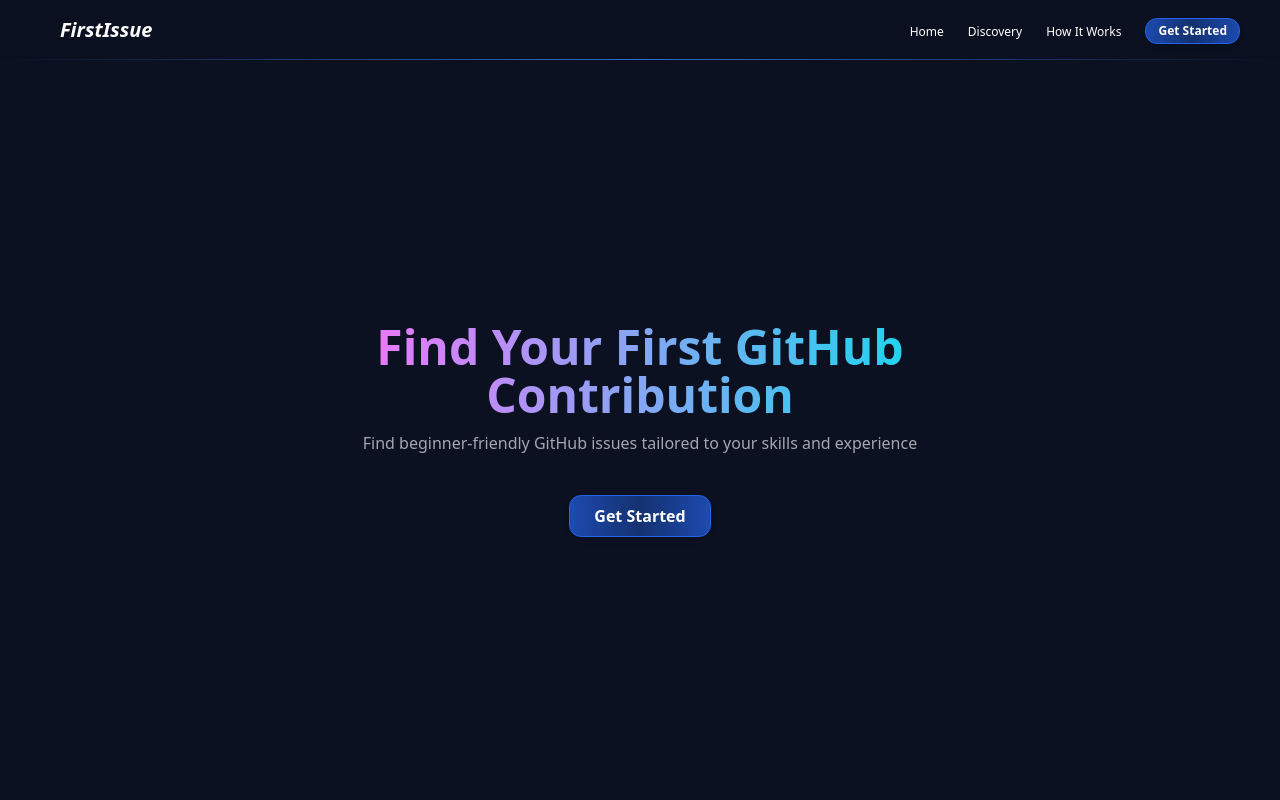
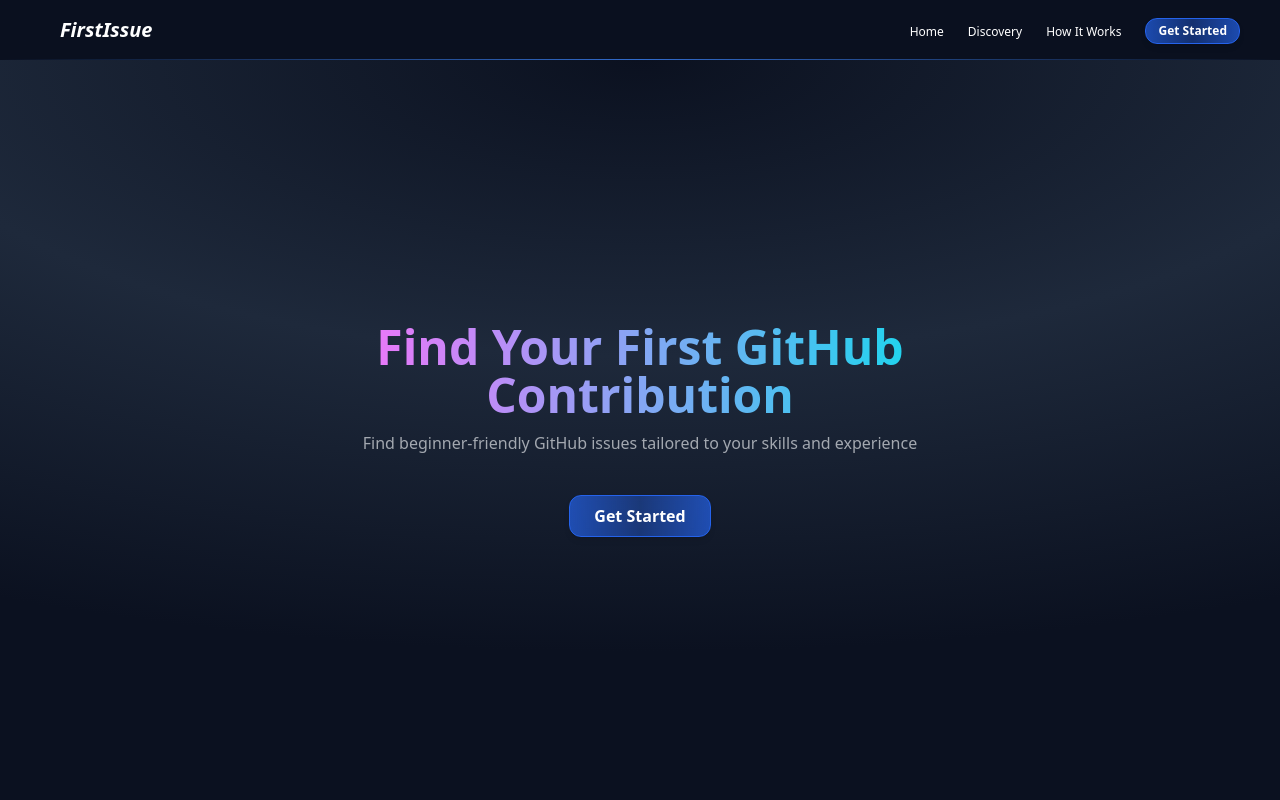
Before and after one commit to KDevs-SpurHacs2025/FirstIssue, a React (Vite) app in the folder frontend/: page / in a window 1280 px wide. Shown: the top 800 px of the page. Built offline with nearby package versions, Linux system fonts and the light colour scheme; some icons are missing.

Commit message:
Add background gradient and make hover animation for open source cards

```diff
--- /dev/null
+++ b/frontend/src/components/GradientHero.tsx
@@ -0,0 +1,37 @@
+import React, { useEffect } from 'react'
+import { animate, motion, useMotionTemplate, useMotionValue } from 'framer-motion';
+
+const COLORS = ['#1e293b', '#312E81'];
+const GradientHero = () => {
+    const color = useMotionValue(COLORS[0]);
+    const bgImg = useMotionTemplate`
+    radial-gradient(ellipse 120% 80% at 50% 0%, #0B1120 0%, ${color} 50%, #0B1120 100%)
+  `;
+
+    useEffect(() => {
+        animate(color, COLORS, {
+            ease: 'easeInOut',
+            duration: 3,
+            repeat: Infinity,
+            repeatType: 'mirror',
+        })
+    }, []);
+
+       return (
+        <motion.div
+            style={{
+                position: 'absolute',
+                inset: 0,
+                width: '100%',
+                height: '100%',
+                zIndex: 0,
+                background: bgImg,
+                 pointerEvents: 'none',
+            }}
+
+        />
+    );
+
+}
+
+export default GradientHero;
--- a/frontend/src/components/OpenSourceCard.tsx
+++ b/frontend/src/components/OpenSourceCard.tsx
@@ -1,4 +1,4 @@
-import React from "react";
+import React, { useState } from "react";
 import { motion } from "framer-motion";
 import { cardHoverMotion } from "../animations/listAnimation";
 
@@ -11,7 +11,7 @@ interface OpenSourceCardProps {
   languages: string[];
   difficulties: string[];
   description: string;
-  reasonForRecommendation?: string; // New prop for recommendation reason
+  reasonForRecommendation?: string;
   url?: string; // Repository URL
   contributionDirections?: string[];
   onAdvancedInsights?: (repoId: number) => void;
@@ -30,13 +30,19 @@ const OpenSourceCard: React.FC<OpenSourceCardProps> = ({
   url,
   onAdvancedInsights,
 }) => {
+
+  // Hover cards
+  const [hovered, setHovered] = useState(false);
+
   return (
     <motion.div
       {...cardHoverMotion}
-      className="bg-blue-light/80 border border-blue-900/30 shadow-lg shadow-blue-900/10 rounded-2xl p-6 mb-8 w-full cursor-pointer"
+      className="relative bg-blue-light/80 border border-blue-900/30 shadow-lg shadow-blue-900/10 rounded-2xl p-6 mb-8 w-full cursor-pointer group"
       tabIndex={0}
       role="button"
       onClick={() => onAdvancedInsights?.(repoId)}
+      onMouseEnter={() => setHovered(true)}
+      onMouseLeave={() => setHovered(false)}
     >
       {/* Top: Repo Name & Difficulties (left), Percentage (right) */}
 
@@ -115,10 +121,14 @@ const OpenSourceCard: React.FC<OpenSourceCardProps> = ({
       <div className="text-sm text-text-gray-light mb-3">{description}</div>
 
       {/* Reason for Recommendation */}
-      {reasonForRecommendation && (
-        <div className="border-t border-blue-900/20 pt-3">
-          <p className="text-xs font-semibold text-cyan-200 mb-1">Why this matches you:</p>
-          <p className="text-xs text-text-gray-light italic">{reasonForRecommendation}</p>
+        {hovered && (
+        <div className="absolute inset-0 bg-bg-black rounded-2xl flex flex-col items-center justify-center z-20 px-10 py-6 transition-all duration-300 ease-in-out">
+          <p className="text-text-gray-light text-sm font-semibold mb-2 text-center">
+            ✨ {reasonForRecommendation}
+          </p>
+          <p className="text-cyan-200 text-xs text-center mt-2">
+            <span className="font-bold">Click to view advanced insights and use the chatbot!</span>
+          </p>
         </div>
       )}
     </motion.div>
--- a/frontend/src/pages/Home.tsx
+++ b/frontend/src/pages/Home.tsx
@@ -4,6 +4,7 @@ import { useUser, useAppDispatch } from "../hooks/useRedux";
 import { useGetApi } from "../hooks/useGetApi";
 import { setTestUserId } from "../store/slices/userSlice";
 import { motion } from "framer-motion";
+import GradientHero from '../components/GradientHero';
 import {
   homeSection1Variants,
   homeSection1ItemVariants,
@@ -78,24 +79,24 @@ const Home = () => {
       {/* Hero Section */}
       <div
         id="hero"
-        className="w-full h-auto flex flex-col items-center justify-center text-center text-white mt-[60px] px-4 md:px-28 py-32"
+        className="relative w-full h-auto flex flex-col items-center justify-center text-center text-white mt-[60px] px-4 md:px-28 py-32"
         style={{ minHeight: "calc(100vh - 60px)" }}
       >
+          <GradientHero />
         <motion.h1
-          className="text-5xl font-bold mb-3 whitespace-pre-line bg-gradient-to-r from-fuchsia-400 to-cyan-400 bg-clip-text text-transparent inline-block"
+          className="text-5xl font-bold mb-3 whitespace-pre-line bg-gradient-to-r from-fuchsia-400 to-cyan-400 bg-clip-text text-transparent inline-block z-20"
           initial={{ opacity: 0 }}
           animate={{ opacity: 1 }}
           transition={{ duration: 0.9 }}
         >
           {displayedTitle}
-          {!typingDone && <span className="inline-block animate-pulse">|</span>}
         </motion.h1>
-        <p className="text-md text-text-gray">
+        <p className="text-md text-text-gray z-50">
           Find beginner-friendly GitHub issues tailored to your skills and
           experience
         </p>
         <GradientButton
-          className="mt-10 px-6 py-2"
+          className="mt-10 px-6 py-2 z-20"
           onClick={handleGetStarted}
           disabled={isLoading}
         >
--- a/frontend/src/pages/OpenSourceList.tsx
+++ b/frontend/src/pages/OpenSourceList.tsx
@@ -227,7 +227,7 @@ const OpenSourceList = () => {
     <div className="w-full h-auto bg-bg-black pt-[120px]">
       {/* Navbar and Header */}
       <Navbar />
-      <div className="flex justify-center items-center mb-8 px-40">
+      <div className="flex justify-center items-center mb-8">
         <h1 className="text-3xl font-bold text-white">Top Projects for You</h1>
       </div>
       <div className="flex justify-end items-center mb-6 px-40">
@@ -236,12 +236,12 @@ const OpenSourceList = () => {
           className="px-6 py-2 rounded-lg text-white font-semibold flex items-center"
           disabled={isLoading || apiLoading}
         >
-          Find More
+          Get New Matches
         </GradientButton>
       </div>
 
       {/* Repository Cards or Empty State */}
-      {repositories.length > 0 ? (
+     {repositories.length > 0 ? (
         <>
           {cards.map((card, idx) => (
             <div key={card.repoName + idx} className="w-full h-auto px-40">
```
